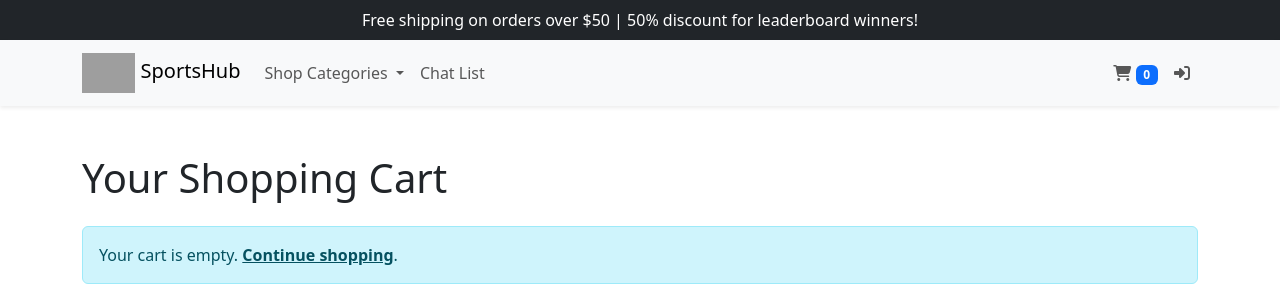
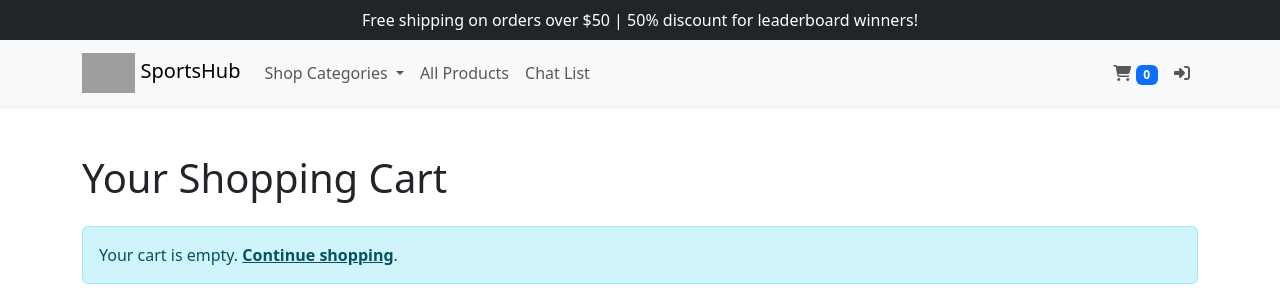
Before and after one commit to mehedi-mis/sportshop, a Django app: page /cart/ in a window 1280 px wide. Shown: the top 300 px of the page. Run offline with Django 5.2, Linux system fonts and the light colour scheme; grey boxes are pictures that could not be loaded.

Commit message:
[Update] Updated navbar template

```diff
--- a/templates/includes/navbar.html
+++ b/templates/includes/navbar.html
@@ -18,15 +18,25 @@
             <!-- Main Navigation Links -->
             <ul class="navbar-nav me-auto">
                 <li class="nav-item dropdown">
-                        <a class="nav-link dropdown-toggle" href="#" id="categoriesDropdown" role="button" data-bs-toggle="dropdown">
+                    <a class="nav-link dropdown-toggle" href="#" id="categoriesDropdown" role="button"
+                       data-bs-toggle="dropdown">
                         Shop Categories
                     </a>
                     <ul class="dropdown-menu" aria-labelledby="categoriesDropdown">
-                            <li><a class="dropdown-item" href="{% url 'product_list_by_category' 'apparel-clothing' %}">Apparel & Clothing</a></li>
-                                                      <li><a class="dropdown-item" href="{% url 'product_list_by_category' 'footwear' %}">Footwear</a></li>
-                            <li><hr class="dropdown-divider"></li>
-                            <li><a class="dropdown-item" href="{% url 'product_list' %}">All Products</a></li>
+                        {% for category in categories %}
+                        <li>
+                            <a class="dropdown-item {% if current_category == category.slug %}active{% endif %}" href="{% url 'product_list_by_category' category.slug %}">
+                                {{ category.name }}</a>
+                        </li>
+                        {% endfor %}
+                        <li>
+                            <hr class="dropdown-divider">
+                        </li>
+                        <li><a class="dropdown-item" href="{% url 'category_list' %}">All Categories</a></li>
                     </ul>
+                </li>
+                <li class="nav-item">
+                    <a class="nav-link" href="{% url 'product_list' %}">All Products</a>
                 </li>
                 <li class="nav-item">
                     <a class="nav-link" href="{% url 'chat_room_list' %}">Chat List</a>
@@ -45,7 +55,8 @@
             {% comment %}
             <form class="d-flex mx-lg-3" action="{% url 'search' %}" method="GET">
                 <div class="input-group">
-                        <input class="form-control" type="search" name="q" placeholder="Search products..." aria-label="Search">
+                    <input class="form-control" type="search" name="q" placeholder="Search products..."
+                           aria-label="Search">
                     <button class="btn btn-outline-primary" type="submit">
                         <i class="fas fa-search"></i>
                     </button>
@@ -73,13 +84,16 @@
                 </li>
                 {% if user.is_authenticated %}
                 <li class="nav-item dropdown">
-                        <a class="nav-link dropdown-toggle" href="#" id="userDropdown" role="button" data-bs-toggle="dropdown">
+                    <a class="nav-link dropdown-toggle" href="#" id="userDropdown" role="button"
+                       data-bs-toggle="dropdown">
                         <i class="fas fa-user-circle"></i>
                         <span class="d-lg-none ms-2">Account</span>
                     </a>
                     <ul class="dropdown-menu dropdown-menu-end" aria-labelledby="userDropdown">
                         <li><a class="dropdown-item" href="{% url 'profile' %}">My Profile</a></li>
-                            <li><hr class="dropdown-divider"></li>
+                        <li>
+                            <hr class="dropdown-divider">
+                        </li>
                         <li><a class="dropdown-item" href="{% url 'logout' %}">Logout</a></li>
                     </ul>
                 </li>
```
Lines whose indentation alone changed are shown as unchanged.
